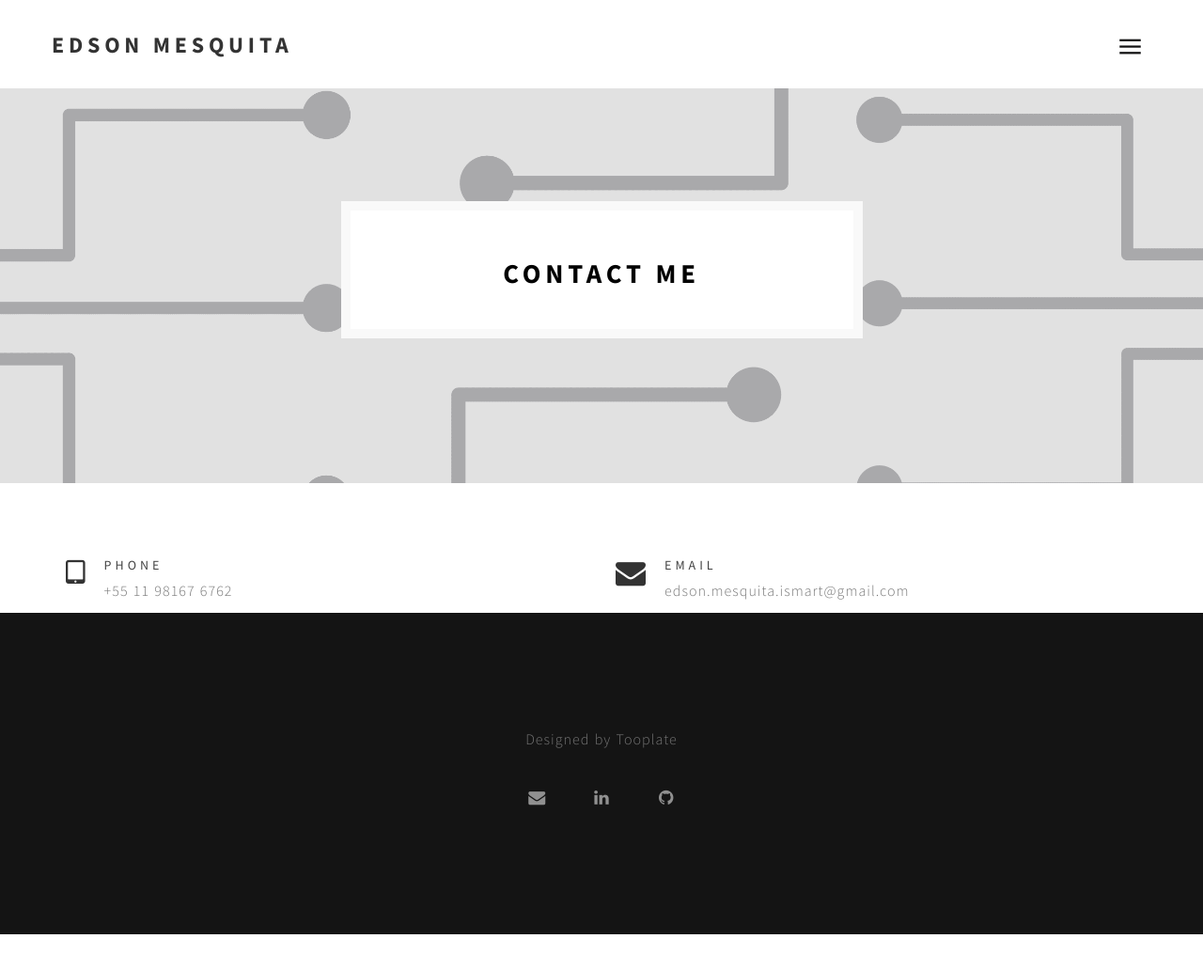
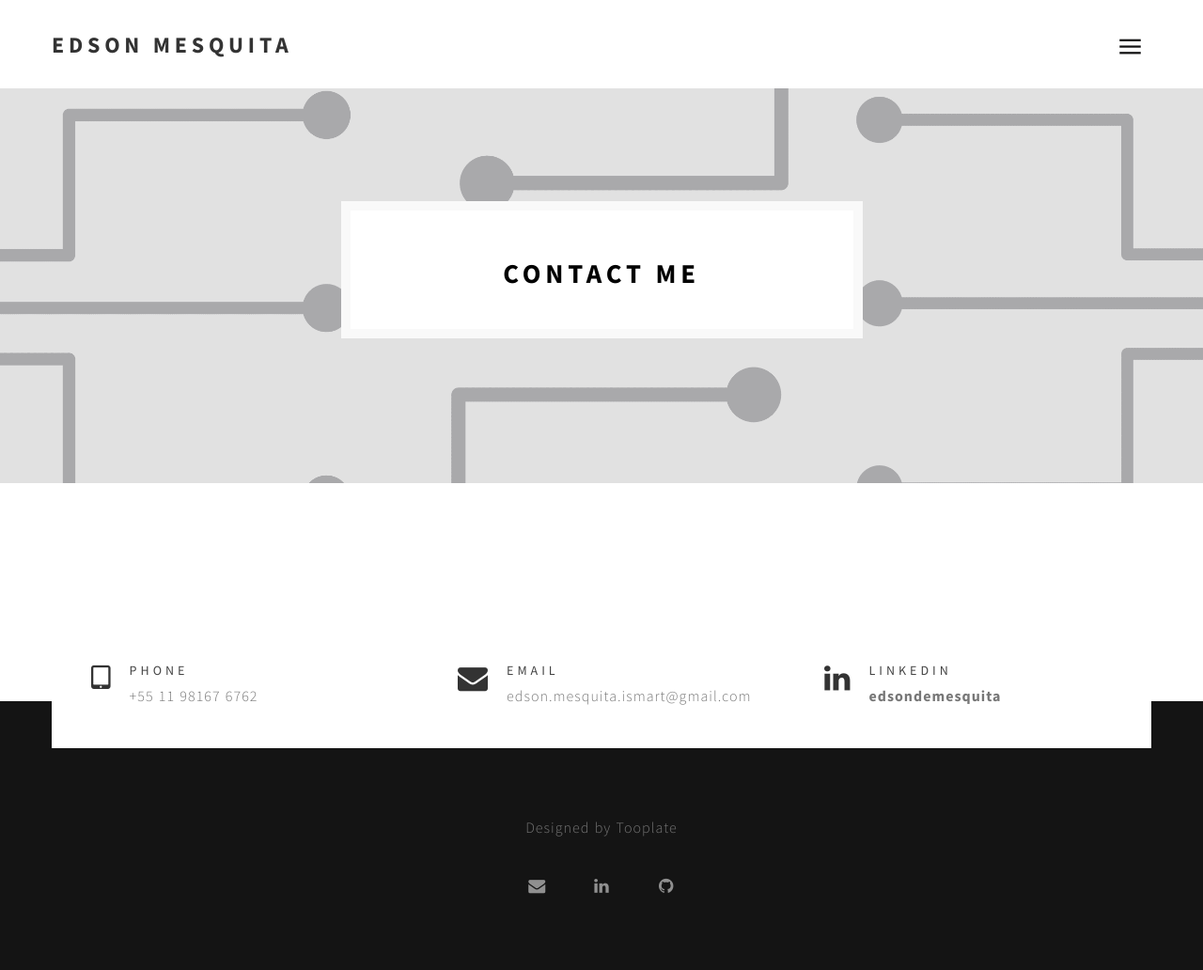
Before and after one commit to nariox/emfmesquita.github.io, a plain HTML site: page contact.html in a window 1280 px wide. Shown: the whole page at 94% size. Before the commit the page ends 994 px from the top, so only its background shows below. Drawn offline with Linux system fonts and the light colour scheme; some packages are replaced by stand-ins of ours; files whose address does not match are found by name.

Commit message:
contacts

```diff
--- a/contact.html
+++ b/contact.html
@@ -1,5 +1,6 @@
 <!DOCTYPE html>
 <html lang="en">
+
 <head>
     <!--
 
@@ -42,6 +43,7 @@ http://www.tooplate.com/view/2082-pure-mix
     <link href='https://fonts.googleapis.com/css?family=Source+Sans+Pro:400,700,300' rel='stylesheet' type='text/css'>
 
 </head>
+
 <body>
 
 
@@ -118,10 +120,8 @@ http://www.tooplate.com/view/2082-pure-mix
     <section id="contact">
         <div class="container">
             <div class="row">
-
                 <div class="clearfix"></div>
-
-			<div class="col-md-6 col-sm-6">
+                <div class="col-lg-4 col-md-12 col-sm-12 col-xm-12">
                     <div class="wow fadeInUp media" data-wow-delay="0.3s">
                         <div class="media-object pull-left">
                             <i class="fa fa-tablet"></i>
@@ -133,7 +133,7 @@ http://www.tooplate.com/view/2082-pure-mix
                     </div>
                 </div>
 
-			<div class="col-md-6 col-sm-6">
+                <div class="col-lg-4 col-md-12 col-sm-12 col-xm-12">
                     <div class="wow fadeInUp media" data-wow-delay="0.6s">
                         <div class="media-object pull-left">
                             <i class="fa fa-envelope"></i>
@@ -141,6 +141,18 @@ http://www.tooplate.com/view/2082-pure-mix
                         <div class="media-body">
                             <h3 class="media-heading">Email</h3>
                             <p>edson.mesquita.ismart@gmail.com</p>
+                        </div>
+                    </div>
+                </div>
+
+                <div class="col-lg-4 col-md-12 col-sm-12 col-xm-12">
+                    <div class="wow fadeInUp media" data-wow-delay="0.6s">
+                        <div class="media-object pull-left">
+                            <i class="fa fa-linkedin"></i>
+                        </div>
+                        <div class="media-body">
+                            <h3 class="media-heading">LinkedIn</h3>
+                            <p><b><a href="https://www.linkedin.com/in/edsondemesquita/" target="_blank">edsondemesquita</a></b></p>
                         </div>
                     </div>
                 </div>
@@ -155,11 +167,13 @@ http://www.tooplate.com/view/2082-pure-mix
         <div class="container">
             <div class="row">
 
-			<div class="col-md-12 col-sm-12">
-				<p class="wow fadeInUp"  data-wow-delay="0.3s">Designed by Tooplate</p>
-				<ul class="social-icon wow fadeInUp"  data-wow-delay="0.6s">
-					<li><a href="mailto:edson.mesquita.ismart@gmail.com" target="_top" class="fa fa-envelope"></a></li>
-					<li><a href="https://www.linkedin.com/in/edsondemesquita/" target="_blank" class="fa fa-linkedin"></a></li>
+                <div class="col-md-12 col-sm-12 col-xm-12">
+                    <p class="wow fadeInUp" data-wow-delay="0.3s">Designed by Tooplate</p>
+                    <ul class="social-icon wow fadeInUp" data-wow-delay="0.6s">
+                        <li><a href="mailto:edson.mesquita.ismart@gmail.com" target="_top" class="fa fa-envelope"></a>
+                        </li>
+                        <li><a href="https://www.linkedin.com/in/edsondemesquita/" target="_blank"
+                                class="fa fa-linkedin"></a></li>
                         <li><a href="https://github.com/emfmesquita/" target="_blank" class="fa fa-github"></a></li>
                     </ul>
                 </div>
@@ -176,4 +190,5 @@ http://www.tooplate.com/view/2082-pure-mix
     <script src="js/custom.js"></script>
 
 </body>
+
 </html>
--- a/css/style.css
+++ b/css/style.css
@@ -767,14 +767,12 @@ a.icon {
 	width: 50%;
 }
 
-#contact .col-md-4 {
+#contact .col-lg-4 {
   background: #fff;
   padding: 62px 0px 32px 42px;
   position: relative;
   bottom: -50px;
 }
-
-
 
 /* footer section styles
 /* ========================================== */
```
Lines whose indentation alone changed are shown as unchanged.
